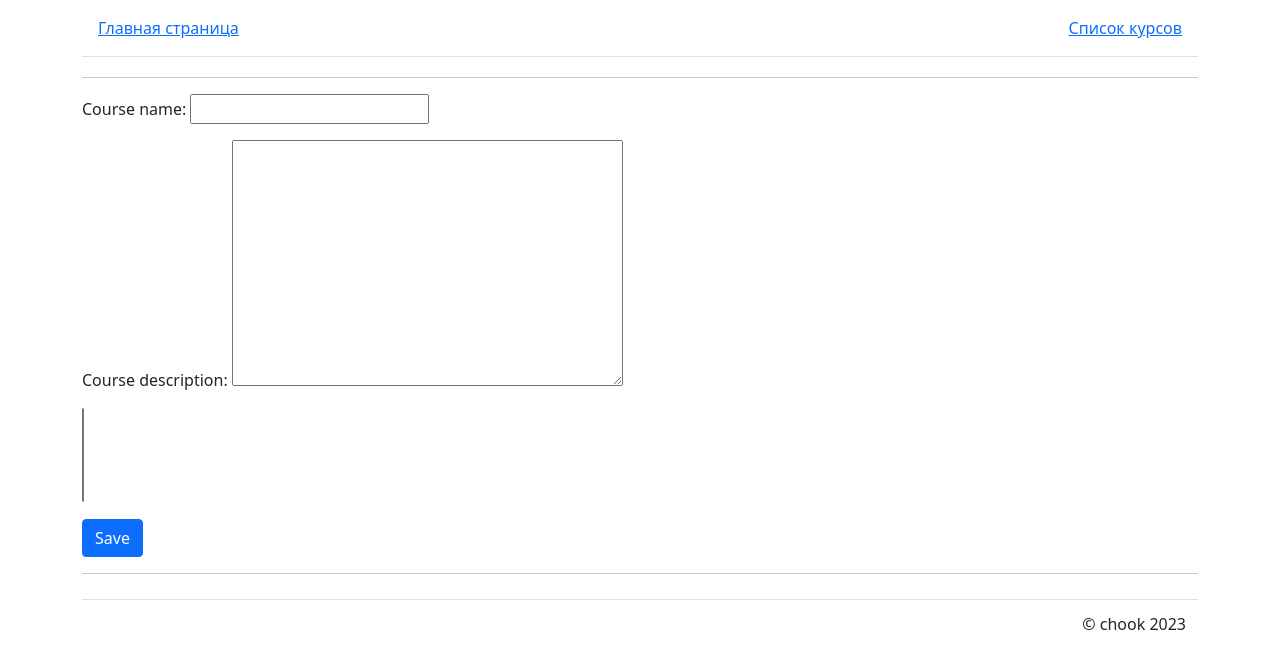
After one commit to Chooook/learning_site, a Django app: page /course/create in a window 1280 px wide. The commit adds this page. Shown: the top 669 px of the page. Run offline with Django 4.2, Linux system fonts and the light colour scheme; data that the repository does not hold is empty.

Commit message:
feature(courses app):
add CRUD views for Course model and Index page
add templates for Course and Index views
add urls for Course views and Index page

```diff
--- a/courses/forms.py
+++ b/courses/forms.py
@@ -0,0 +1,27 @@
+from django import forms
+# from django.core.exceptions import ValidationError
+
+from .models import (
+    Course,
+    Theme,
+    # Teacher, Student
+)
+
+
+class CourseForm(forms.ModelForm):
+
+    class Meta:
+        model = Course
+        fields = ('course_name', 'about_course', 'studied_themes')
+
+    course_name = forms.CharField(label='Course name')
+    about_course = forms.CharField(
+        label='Course description',
+        widget=forms.Textarea
+    )
+    studied_themes = forms.ModelMultipleChoiceField(
+        label='',
+        queryset=Theme.objects.all(),
+        widget=forms.SelectMultiple,
+        required=False  # TODO УБРАТЬ ПОСЛЕ СОЗДАНИЯ ФОРМЫ Theme
+    )
--- a/courses/models.py
+++ b/courses/models.py
@@ -60,8 +60,8 @@ class Teacher(PersonMixin):
         help_text='Компетенции преподавателя.'
     )
     taught_courses = models.ManyToManyField(
-        Course, related_name='course_teachers',
-        blank=True, help_text='Курсы, в которых преподаватель задействован.'
+        Course, related_name='course_teachers', blank=True,
+        help_text='Курсы, в которых преподаватель задействован.'
     )
 
 
--- /dev/null
+++ b/courses/templates/courses/course_form.html
@@ -0,0 +1,13 @@
+{% extends 'base.html' %}
+
+{% block title %}
+  Course form
+{% endblock %}
+
+{% block body %}
+  <form method="post">
+    {% csrf_token %}
+    {{ form.as_p }}
+    <button type="submit" class="btn btn-primary">Save</button>
+  </form>
+{% endblock %}
--- a/courses/urls.py
+++ b/courses/urls.py
@@ -1,7 +1,26 @@
 from django.urls import path
 
-app_name = 'equipment'
+from . import views
+
+app_name = 'courses'
 
 urlpatterns = [
-
+    path('',
+         views.IndexTemplateView.as_view(),
+         name='index'),
+    path('course/create',
+         views.CourseCreateView.as_view(),
+         name='course-create'),
+    path('course/list',
+         views.CourseListView.as_view(),
+         name='course-list'),
+    path('course/detail/<int:pk>',
+         views.CourseDetailView.as_view(),
+         name='course-detail'),
+    path('course/update/<int:pk>',
+         views.CourseUpdateView.as_view(),
+         name='course-update'),
+    path('course/delete/<int:pk>',
+         views.CourseDeleteView.as_view(),
+         name='course-delete'),
 ]
--- a/courses/views.py
+++ b/courses/views.py
@@ -1,3 +1,128 @@
-from django.shortcuts import render
+# from django.contrib.auth.mixins import LoginRequiredMixin
+from django.urls import reverse_lazy
+from django.views.generic import (
+    CreateView,
+    ListView,
+    DetailView,
+    TemplateView,
+    # FormView,
+    UpdateView,
+    DeleteView
+)
 
-# Create your views here.
+from .forms import (
+    CourseForm,
+    # ThemeForm, TeacherForm, StudentForm
+)
+from .models import (
+    Course,
+    # Theme, Teacher, Student
+)
+
+
+class IndexTemplateView(TemplateView):
+    template_name = 'courses/index.html'
+
+
+class CourseCreateView(CreateView):
+    model = Course
+    success_url = reverse_lazy('courses:course-list')
+    form_class = CourseForm
+
+
+class CourseListView(ListView):
+    model = Course
+    context_object_name = 'course_list'
+
+
+class CourseDetailView(DetailView):
+    model = Course
+
+
+class CourseUpdateView(UpdateView):
+    model = Course
+    success_url = reverse_lazy('courses:course-list')
+    form_class = CourseForm
+
+
+class CourseDeleteView(DeleteView):
+    model = Course
+    success_url = reverse_lazy('courses:course-list')
+
+
+# class ThemeCreateView(CreateView):
+#     model = Theme
+#     success_url = reverse_lazy('courses:theme-list')
+#     form_class = ThemeForm
+#
+#
+# class ThemeListView(ListView):
+#     model = Theme
+#     context_object_name = 'theme_list'
+#
+#
+# class ThemeDetailView(DetailView):
+#     model = Theme
+#
+#
+# class ThemeUpdateView(UpdateView):
+#     model = Theme
+#     success_url = reverse_lazy('courses:theme-list')
+#     form_class = ThemeForm
+#
+#
+# class ThemeDeleteView(DeleteView):
+#     model = Theme
+#     success_url = reverse_lazy('courses:theme-list')
+
+
+# class TeacherCreateView(CreateView):
+#     model = Teacher
+#     success_url = reverse_lazy('courses:teacher-list')
+#     form_class = TeacherForm
+#
+#
+# class TeacherListView(ListView):
+#     model = Teacher
+#     context_object_name = 'teacher_list'
+#
+#
+# class TeacherDetailView(DetailView):
+#     model = Teacher
+#
+#
+# class TeacherUpdateView(UpdateView):
+#     model = Teacher
+#     success_url = reverse_lazy('courses:teacher-list')
+#     form_class = TeacherForm
+#
+#
+# class TeacherDeleteView(DeleteView):
+#     model = Teacher
+#     success_url = reverse_lazy('courses:teacher-list')
+
+
+# class StudentCreateView(CreateView):
+#     model = Student
+#     success_url = reverse_lazy('courses:student-list')
+#     form_class = StudentForm
+#
+#
+# class StudentListView(ListView):
+#     model = Student
+#     context_object_name = 'student_list'
+#
+#
+# class StudentDetailView(DetailView):
+#     model = Student
+#
+#
+# class StudentUpdateView(UpdateView):
+#     model = Student
+#     success_url = reverse_lazy('courses:student-list')
+#     form_class = StudentForm
+#
+#
+# class StudentDeleteView(DeleteView):
+#     model = Student
+#     success_url = reverse_lazy('courses:student-list')
--- a/learning_site/settings.py
+++ b/learning_site/settings.py
@@ -120,6 +120,8 @@ USE_TZ = True
 
 STATIC_URL = 'static/'
 
+MEDIA_URL = 'media/'
+
 # Default primary key field type
 # https://docs.djangoproject.com/en/4.2/ref/settings/#default-auto-field
 
--- a/templates/include/footer.html
+++ b/templates/include/footer.html
@@ -1,7 +1,7 @@
 <footer class="modal-footer" style="margin-top: 25px">
-    <ul class="list-group list-group-horizontal">
-        <li class="list-group-item"><a href="{% url 'courses:about' %}">About</a></li>
-        <li class="list-group-item"><a href="{% url 'courses:contact' %}">Contact</a></li>
-    </ul>
-    &copy chook 2023
+  <ul class="list-group list-group-horizontal">
+{#        <li class="list-group-item"><a href="{% url 'courses:about' %}">About</a></li>#}
+{#        <li class="list-group-item"><a href="{% url 'courses:contact' %}">Contact</a></li>#}
+  </ul>
+  &copy chook 2023
 </footer>
--- a/templates/include/header.html
+++ b/templates/include/header.html
@@ -1,5 +1,6 @@
 <header style="margin-bottom: 20px">
-    <ul class="modal-header" style="text-align: center">
-        <li class="list-inline-item"><a href="{% url 'courses:index' %}">Главная страница</a></li>
-    </ul>
+  <ul class="modal-header" style="text-align: center">
+    <li class="list-inline-item"><a href="{% url 'courses:index' %}">Главная страница</a></li>
+    <li class="list-inline-item"><a href="{% url 'courses:course-list' %}">Список курсов</a></li>
+  </ul>
 </header>
```
Also changed, not shown: courses/templates/courses/course_confirm_delete.html (added, +14 -0 lines), courses/templates/courses/course_detail.html (added, +16 -0 lines), courses/templates/courses/course_list.html (added, +26 -0 lines), courses/templates/courses/index.html (added, +9 -0 lines).
